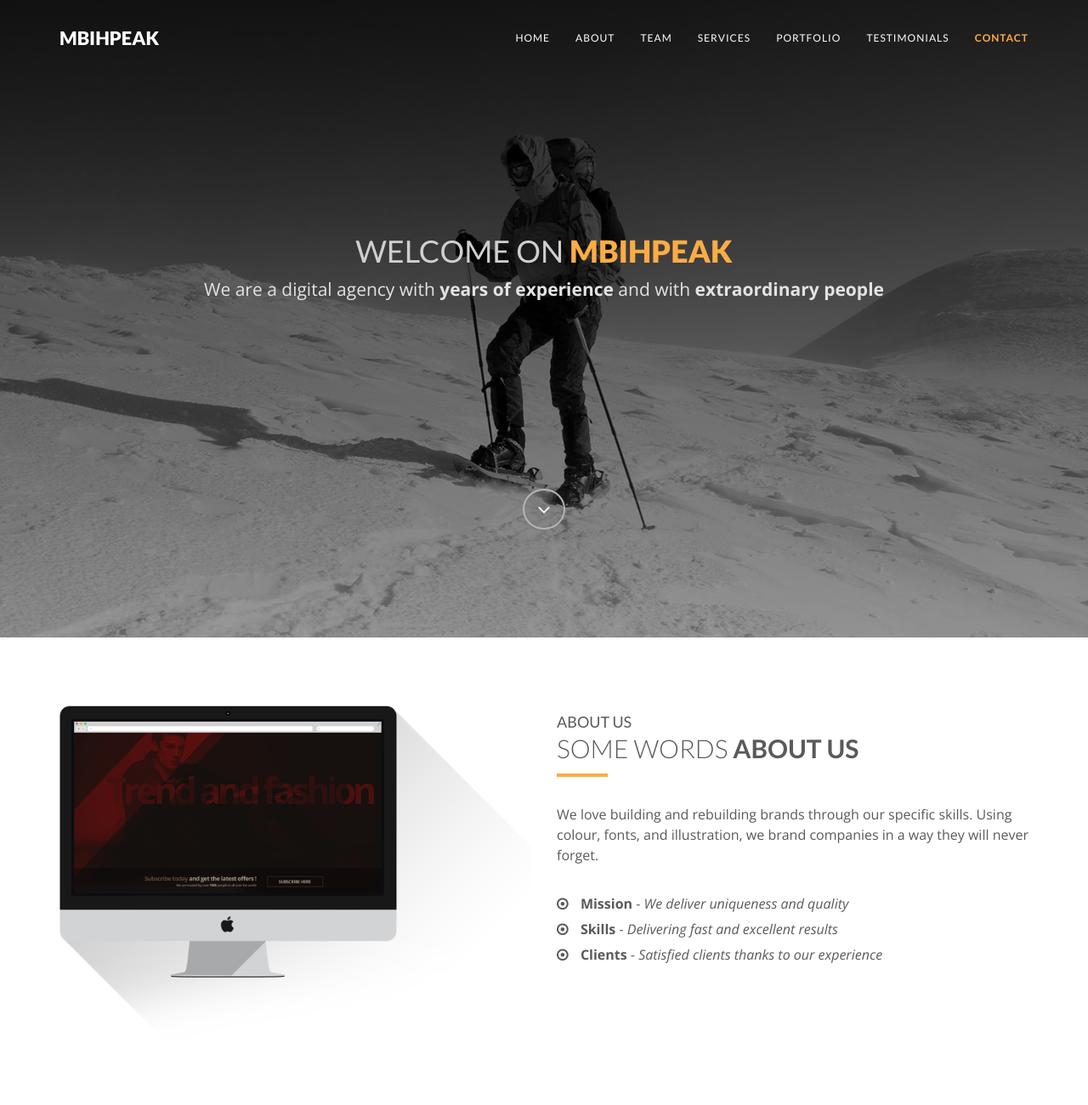
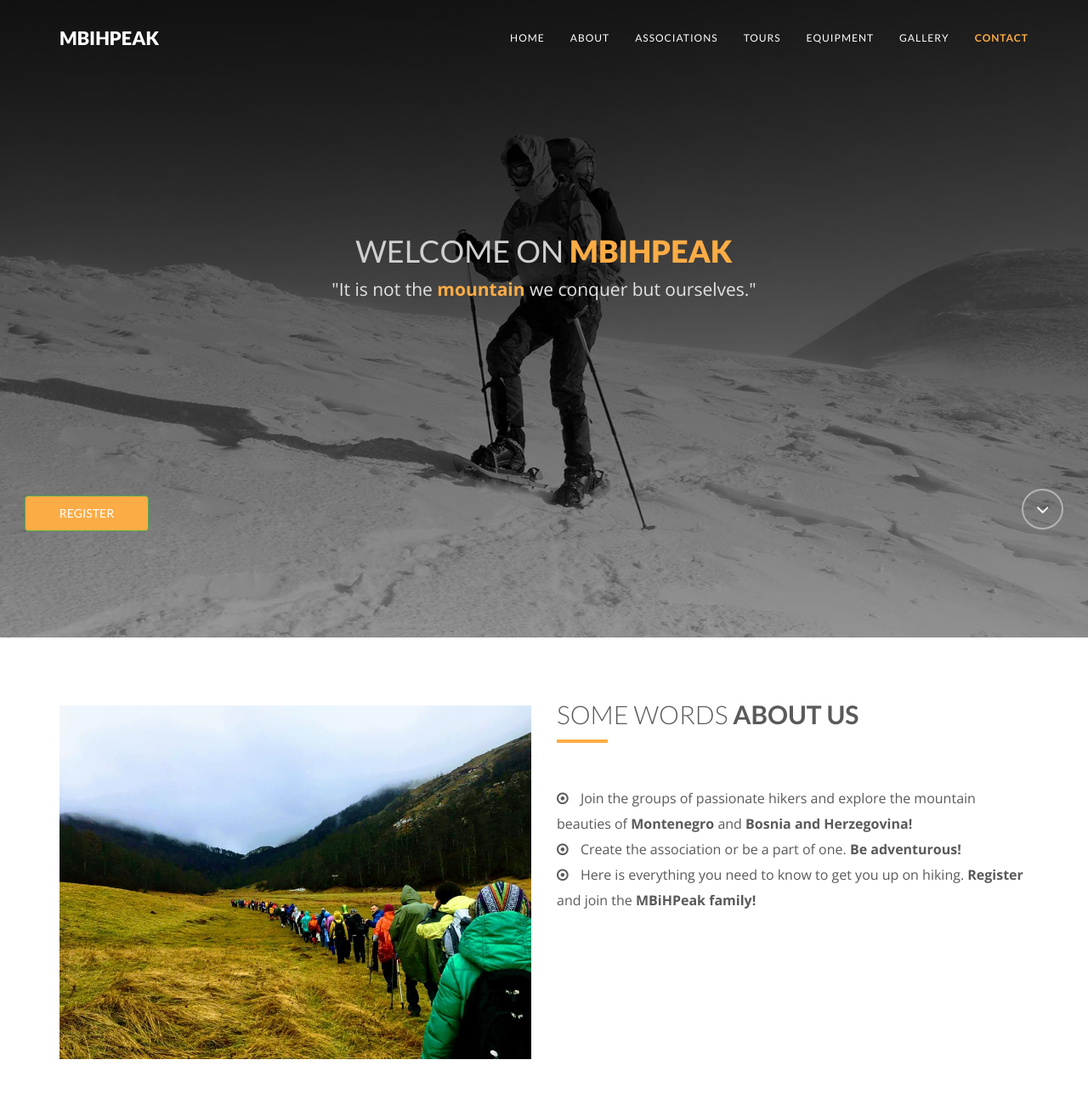
Before and after one commit to MelaFelec/mbihpeak, a plain HTML site: page index.html in a window 1280 px wide. Shown: the top 1300 px of the page at 85% size. Drawn offline with nearby package versions, Linux system fonts and the light colour scheme.

Commit message:
Main page and About page edited

```diff
--- a/css/style.css
+++ b/css/style.css
@@ -147,6 +147,18 @@ font-weight: 900;
 
 .color{
 	color: #fcac45;
+}
+
+button.btn.tf-btn.btn-success {
+	align-content: center;
+	background: #FCAC45;
+	/*border: 0;
+	border-radius: 0;
+	padding: 10px 15px;*/
+	margin-right: 80%;
+	padding: 10px 40px;
+	color: #ffffff;
+	text-transform: uppercase;
 }
 
 a.fa.fa-angle-down {
--- a/index.html
+++ b/index.html
@@ -65,10 +65,10 @@
           <ul class="nav navbar-nav navbar-right">
             <li><a href="#tf-home" class="page-scroll">Home</a></li>
             <li><a href="#tf-about" class="page-scroll">About</a></li>
-            <li><a href="#tf-team" class="page-scroll">Team</a></li>
-            <li><a href="#tf-services" class="page-scroll">Services</a></li>
-            <li><a href="#tf-works" class="page-scroll">Portfolio</a></li>
-            <li><a href="#tf-testimonials" class="page-scroll">Testimonials</a></li>
+            <li><a href="#tf-team" class="page-scroll">Associations</a></li>
+            <li><a href="#tf-services" class="page-scroll">Tours</a></li>
+            <li><a href="#tf-works" class="page-scroll">Equipment</a></li>
+            <li><a href="#tf-testimonials" class="page-scroll">Gallery</a></li>
             <li><a href="#tf-contact" class="page-scroll">Contact</a></li>
           </ul>
         </div><!-- /.navbar-collapse -->
@@ -81,7 +81,8 @@
         <div class="overlay">
             <div class="content">
                 <h1>Welcome on <strong><span class="color">MBiHPeak</span></strong></h1>
-                <p class="lead">We are a digital agency with <strong>years of experience</strong> and with <strong>extraordinary people</strong></p>
+                <p class="lead"> "It is not the <strong><span class="color">mountain</span></strong> we conquer but ourselves."</p>
+                <button type="submit" class="btn tf-btn btn-success">Register</button>
                 <a href="#tf-about" class="fa fa-angle-down page-scroll"></a>
             </div>
         </div>
@@ -93,29 +94,27 @@
         <div class="container">
             <div class="row">
                 <div class="col-md-6">
-                    <img src="img/02.png" class="img-responsive">
+                    <img src="img/06.jpg" class="img-responsive">
                 </div>
                 <div class="col-md-6">
                     <div class="about-text">
                         <div class="section-title">
-                            <h4>About us</h4>
                             <h2>Some words <strong>about us</strong></h2>
                             <hr>
                             <div class="clearfix"></div>
                         </div>
-                        <p class="intro">We love building and rebuilding brands through our  specific skills. Using colour, fonts, and illustration, we brand companies in a way they will never forget.</p>
                         <ul class="about-list">
                             <li>
                                 <span class="fa fa-dot-circle-o"></span>
-                                <strong>Mission</strong> - <em>We deliver uniqueness and quality</em>
+                                Join the groups of passionate hikers and explore the mountain beauties of <strong>Montenegro </strong> and <strong>Bosnia and Herzegovina!</strong>
                             </li>
                             <li>
                                 <span class="fa fa-dot-circle-o"></span>
-                                <strong>Skills</strong> - <em>Delivering fast and excellent results</em>
+                                Create the association or be a part of one. <strong>Be adventurous!</strong>
                             </li>
                             <li>
                                 <span class="fa fa-dot-circle-o"></span>
-                                <strong>Clients</strong> - <em>Satisfied clients thanks to our experience</em>
+                                Here is everything you need to know to get you up on hiking. <strong>Register</strong> and join the <strong>MBiHPeak family!</strong>
                             </li>
                         </ul>
                     </div>
```
Also changed, not shown: img/06.jpg (added).
